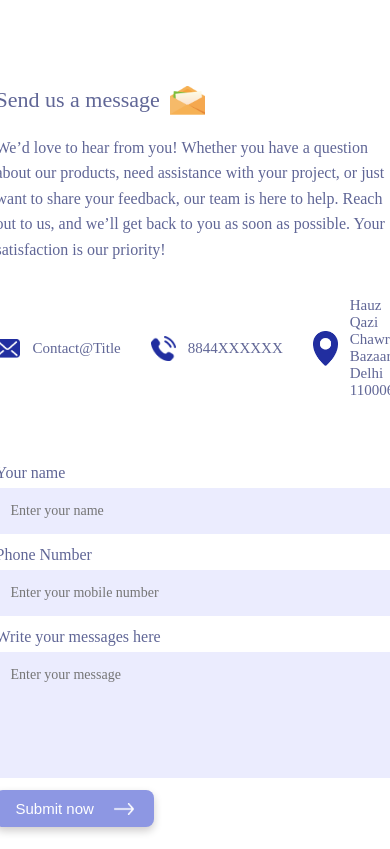
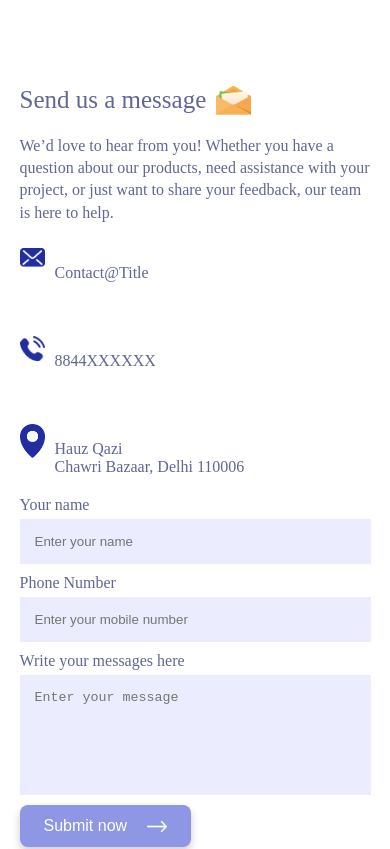
Before and after one commit to Shivam-2309/Title, a React (Vite) app: page / in a window 390 px wide. Shown: the part 2701-3550 px from the top of the page. Built offline with nearby package versions, Linux system fonts and the light colour scheme.

Commit message:
contact-page-fix

```diff
--- a/src/Components/Contact/Contact.css
+++ b/src/Components/Contact/Contact.css
@@ -3,17 +3,16 @@
     padding: 0 5%;
     max-width: 1200px;
     display: flex;
-    align-content: center;
+    flex-wrap: wrap;
     justify-content: space-between;
-    flex-wrap: wrap;
-    gap: 40px;
     box-sizing: border-box;
   }
 
   .contact-col {
     flex: 1 1 48%;
     color: #606696;
-    min-width: 280px;
+    box-sizing: border-box;
+    padding: 10px;
   }
 
   .contact-col h3 {
@@ -31,51 +30,45 @@
   }
 
   .contact-col p {
-    max-width: 500px;
-    line-height: 1.6;
-    font-size: 16px;
-    margin-bottom: 20px;
+    max-width: 100%;
+    line-height: 1.4;
   }
 
-.contact-col ul {
-    padding: 0;
-    list-style: none;
+  .contact-list {
+    padding: 0px;
+    margin-top: 20px;
   }
 
-.contact-col ul li {
+  .contact-list li {
     display: flex;
-    align-items: center;
-    margin: 15px 0;
-    font-size: 16px;
+    align-items: flex-start;
+    margin: 20px 0;
+    gap: 10px;
   }
 
-.contact-col ul li img {
+  .contact-list li img {
     width: 25px;
-    margin-right: 12px;
+    flex-shrink: 0;
+    margin-top: 4px;
   }
 
   .contact form input,
   .contact form textarea {
     display: block;
     width: 100%;
-    background: #EBECFE;
+    background: #ebecfe;
     padding: 15px;
-    border: none;
-    outline: none;
-    margin-bottom: 12px;
-    margin-top: 6px;
+    border: 0;
+    outline: 0;
+    margin-bottom: 10px;
+    margin-top: 5px;
     resize: none;
-    border-radius: 6px;
-    font-size: 15px;
-    font-family: inherit;
     box-sizing: border-box;
   }
 
   .contact-col span {
     display: block;
     margin: 20px 0;
-    color: #333;
-    font-size: 15px;
   }
 
   .btn.dark-btn1 {
@@ -90,7 +83,6 @@
     display: flex;
     align-items: center;
     gap: 10px;
-    border: none;
   }
 
   .btn.dark-btn1:active {
@@ -98,34 +90,28 @@
     transform: scale(0.98);
   }
 
-/* ------------ Responsive Styling ------------- */
-@media (max-width: 768px) {
+  /* Responsive for small screens */
+  @media (max-width: 490px) {
     .contact {
       flex-direction: column;
-        padding: 0 20px;
-        gap: 50px;
     }
 
     .contact-col {
-        flex: 1 1 100%;
+      flex-basis: 100%;
       padding: 0;
     }
 
-    .contact-col h3 {
-        font-size: 22px;
+    .contact-list {
+      flex-direction: column;
+      align-items: flex-start;
     }
 
-    .contact-col ul li {
-        font-size: 15px;
+    .contact-list li {
+        margin: 0px;
+        padding: 0px
     }
 
-    .btn.dark-btn1 {
-        font-size: 15px;
-        padding: 10px 20px;
-    }
-
-    .contact form input,
-    .contact form textarea {
-        font-size: 14px;
+    .contact-list li img {
+      margin-bottom: 8px;
     }
   }
--- a/src/Components/Contact/Contact.jsx
+++ b/src/Components/Contact/Contact.jsx
@@ -1,10 +1,10 @@
-import React from 'react'
-import './Contact.css'
-import msg_icon from '../../assets/msg-icon.png'
-import mail_icon from '../../assets/mail-icon.png'
-import phone_icon from '../../assets/phone-icon.png'
-import location_icon from '../../assets/location-icon.png'
-import white_arrow from '../../assets/white-arrow.png'
+import React from 'react';
+import './Contact.css';
+import msg_icon from '../../assets/msg-icon.png';
+import mail_icon from '../../assets/mail-icon.png';
+import phone_icon from '../../assets/phone-icon.png';
+import location_icon from '../../assets/location-icon.png';
+import white_arrow from '../../assets/white-arrow.png';
 
 const Contact = () => {
   const [result, setResult] = React.useState("");
@@ -15,51 +15,64 @@ const Contact = () => {
     const formData = new FormData(event.target);
 
     formData.append("access_key", "d1d2eef9-4dd8-47e3-b75f-f9b1b000c3f3");
-      console.log(formData);
 
     const res = await fetch("https://api.web3forms.com/submit", {
       method: "POST",
-        body: formData
+      body: formData,
     }).then((res) => res.json());
 
-      console.log(res);
-
     if (res.success) {
-        console.log("Success", res);
       setResult(res.message);
       event.target.reset();
     } else {
-        console.log("Error", res);
       setResult(res.message);
     }
   };
 
-
   return (
-    <div className='contact'>
+    <div className="contact">
       <div className="contact-col">
-        <h3>Send us a message <img src={msg_icon} alt="" /></h3>
-        <p>We’d love to hear from you! Whether you have a question about our products, need assistance with your project, or just want to share your feedback, our team is here to help. Reach out to us, and we’ll get back to you as soon as possible. Your satisfaction is our priority!</p>
-        <ul>
-            <li><img src={mail_icon} alt="" />Contact@Title</li>
-            <li><img src={phone_icon} alt="" />8844XXXXXX</li>
-            <li><img src={location_icon} alt="" />Hauz Qazi <br/> Chawri Bazaar, Delhi 110006</li>
+        <h3>
+          Send us a message <img src={msg_icon} alt="" />
+        </h3>
+        <p>
+          We’d love to hear from you! Whether you have a question about our products, need
+          assistance with your project, or just want to share your feedback, our team is here to
+          help.
+        </p>
+        <ul className="contact-list">
+          <li>
+            <img src={mail_icon} alt="" />
+            <span>Contact@Title</span>
+          </li>
+          <li>
+            <img src={phone_icon} alt="" />
+            <span>8844XXXXXX</span>
+          </li>
+          <li>
+            <img src={location_icon} alt="" />
+            <span>
+              Hauz Qazi <br /> Chawri Bazaar, Delhi 110006
+            </span>
+          </li>
         </ul>
       </div>
       <div className="contact-col">
         <form onSubmit={onSubmit}>
           <label>Your name</label>
-            <input type="text" name='name' placeholder='Enter your name' required/>
+          <input type="text" name="name" placeholder="Enter your name" required />
           <label>Phone Number</label>
-            <input type="tel" name='phone' placeholder='Enter your mobile number' required/>
+          <input type="tel" name="phone" placeholder="Enter your mobile number" required />
           <label>Write your messages here</label>
-            <textarea name="message" rows="6" placeholder='Enter your message' required></textarea>
-            <button type='submit' className='btn dark-btn1'>Submit now <img src={white_arrow} alt="" /></button>
+          <textarea name="message" rows="6" placeholder="Enter your message" required></textarea>
+          <button type="submit" className="btn dark-btn1">
+            Submit now <img src={white_arrow} alt="" />
+          </button>
         </form>
         <span>{result}</span>
       </div>
     </div>
-  )
-}
+  );
+};
 
-export default Contact
+export default Contact;
```
Lines whose indentation alone changed are shown as unchanged.
